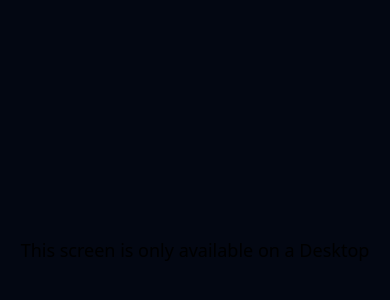
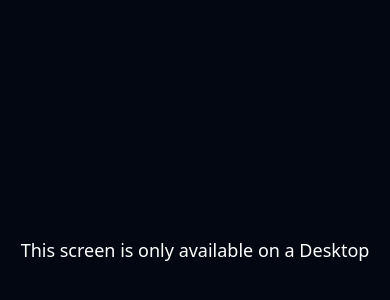
Before and after one commit to OlacodesLA/birthday, a React (Vite) app: page / in a window 390 px wide. Shown: the part 172-472 px from the top of the page. Built offline with nearby package versions, Linux system fonts and the light colour scheme; a web font is replaced by a local one.

Commit message:
fix: wishes effect

```diff
--- a/src/App.jsx
+++ b/src/App.jsx
@@ -58,7 +58,7 @@ function App() {
           )}
         </div>
       ) : (
-        <div className="text-lg text-center justify-center items-center flex md:hidden w-screen h-screen">
+        <div className="text-lg text-center text-white justify-center items-center flex md:hidden w-screen h-screen">
           This screen is only available on a Desktop
         </div>
       )}
```
